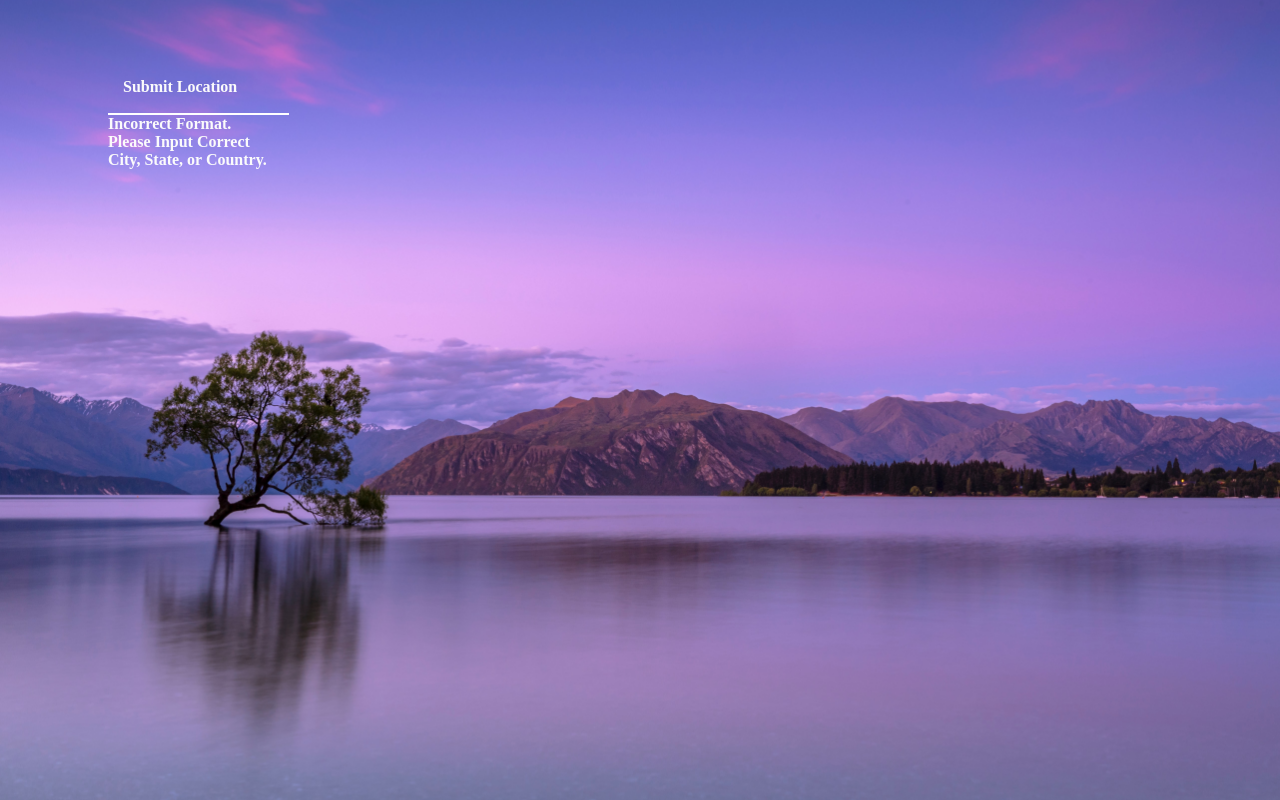
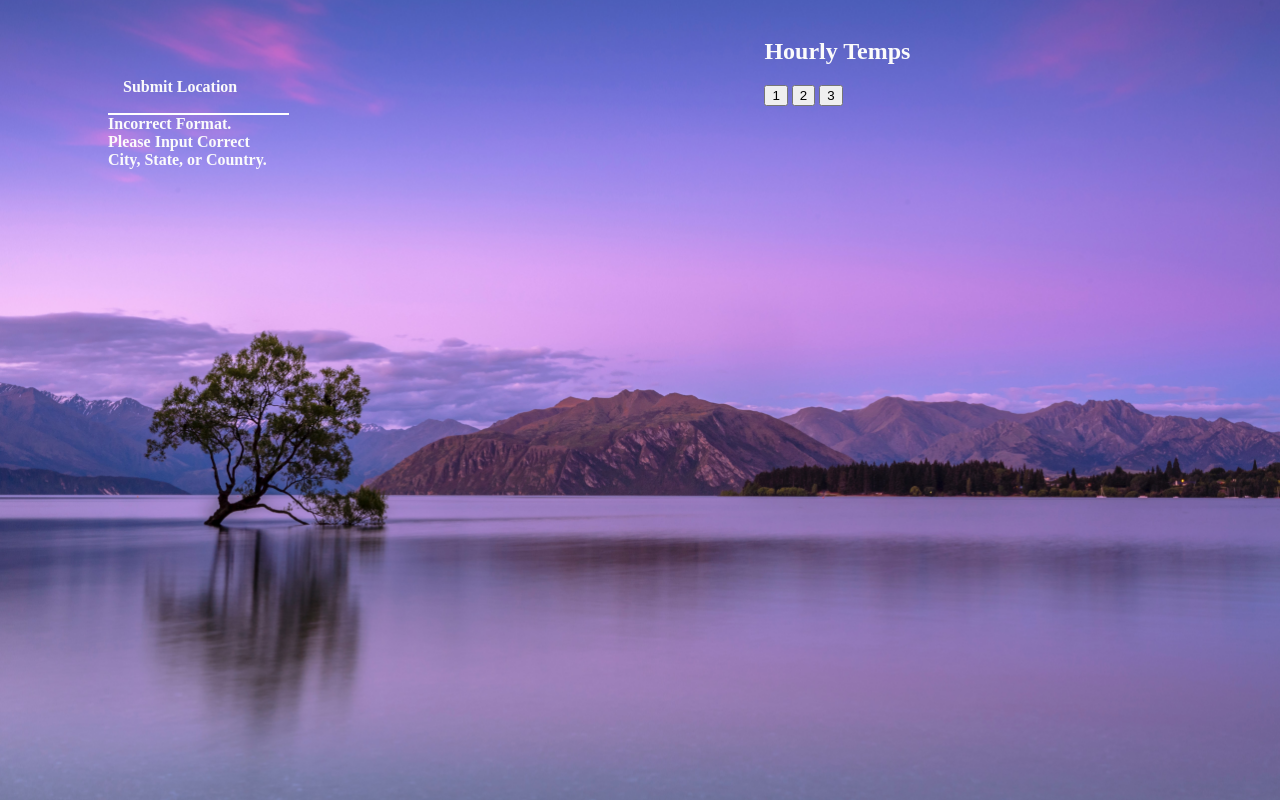
Before and after one commit to yacyam/weather_app, a website built with webpack: page src/template.html in a window 1280 px wide. Built offline with nearby package versions, Linux system fonts and the light colour scheme; no server answers.

Commit message:
template done for feature

```diff
--- a/src/styles/style.css
+++ b/src/styles/style.css
@@ -67,13 +67,13 @@ input::placeholder{
     /*border:1px solid black;*/
     grid-column: 1/-1;
 }
-#hourly{
+#hours{
     /*border:1px solid black;*/
     display: grid;
     min-width:20rem;
     grid-template-columns: repeat(2, minmax(100px, 1fr));
 }
-#hourly div{
+#hours div{
     /*border:1px solid black;*/
     text-align: center;
 }
--- a/src/template.html
+++ b/src/template.html
@@ -29,7 +29,13 @@
     </div>
 
     <section id="hourly">
-
+        <h2>Hourly Temps</h2>
+        <div id="top-buttons">
+            <button id="button-hr1">1</button>
+            <button id="button-hr2">2</button>
+            <button id="button-hr3">3</button>
+        </div>
+        <div id="hours">
             <div id="hour-1">
 
             </div>
@@ -53,6 +59,7 @@
             </div>
             <div id="hour-8">
 
+            </div>
         </div>
     </section>
 
```
Lines whose indentation alone changed are shown as unchanged.
